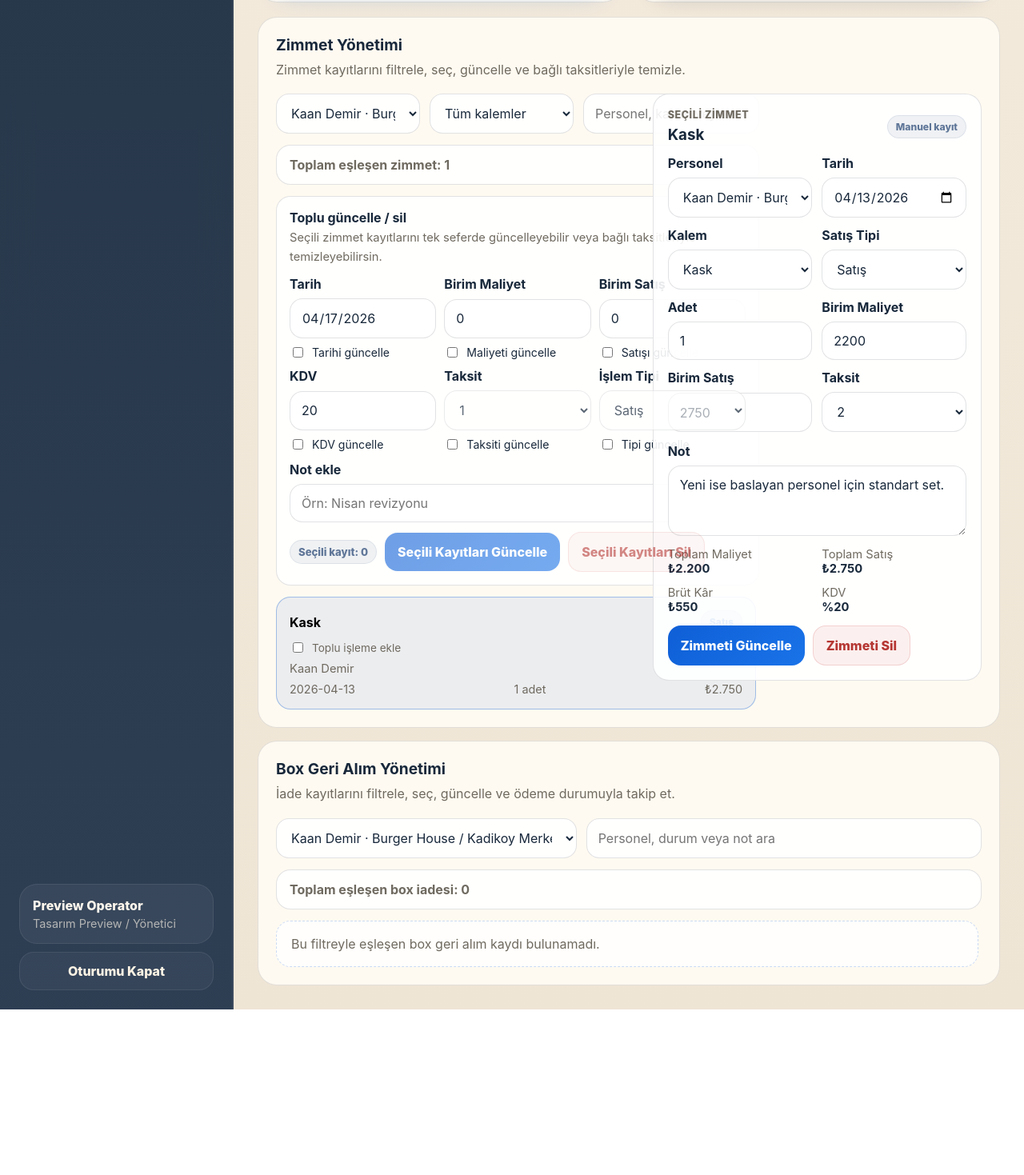
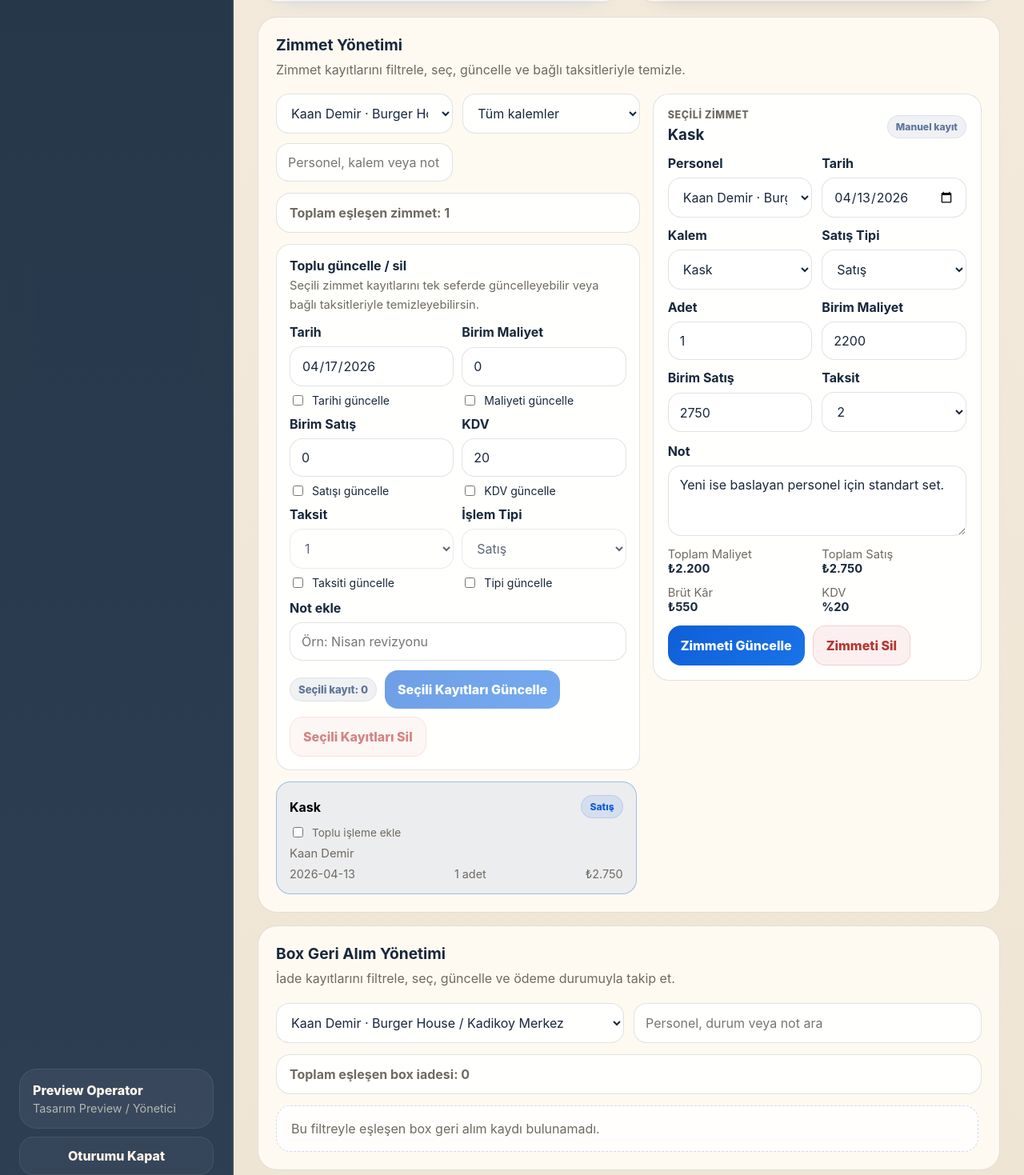
Before and after one commit to catkapinda/catkapinda-crm, a Next.js app in the folder v2/frontend/: page /preview/equipment in a window 1280 px wide. Shown: the part 3522-4991 px from the top of the page at 80% size. Before the commit the page ends 4784 px from the top, so only its background shows below. Built offline with nearby package versions, Linux system fonts and the light colour scheme.

Commit message:
Make management filters wrap cleanly

```diff
--- a/v2/frontend/components/attendance/attendance-management-workspace.tsx
+++ b/v2/frontend/components/attendance/attendance-management-workspace.tsx
@@ -646,7 +646,7 @@ export function AttendanceManagementWorkspace() {
             <div
               style={{
                 display: "grid",
-                gridTemplateColumns: "minmax(0, 1fr) minmax(220px, 280px) minmax(180px, 220px)",
+                gridTemplateColumns: "repeat(auto-fit, minmax(220px, 1fr))",
                 gap: "12px",
               }}
             >
--- a/v2/frontend/components/deductions/deduction-management-workspace.tsx
+++ b/v2/frontend/components/deductions/deduction-management-workspace.tsx
@@ -425,7 +425,7 @@ export function DeductionManagementWorkspace() {
           <div
             style={{
               display: "grid",
-              gridTemplateColumns: "minmax(180px, 1fr) minmax(180px, 1fr) minmax(180px, 1.2fr)",
+              gridTemplateColumns: "repeat(auto-fit, minmax(220px, 1fr))",
               gap: "12px",
             }}
           >
--- a/v2/frontend/components/equipment/equipment-management-workspace.tsx
+++ b/v2/frontend/components/equipment/equipment-management-workspace.tsx
@@ -656,7 +656,7 @@ export function EquipmentManagementWorkspace() {
             <div
               style={{
                 display: "grid",
-                gridTemplateColumns: "minmax(180px, 0.9fr) minmax(180px, 0.9fr) minmax(220px, 1.2fr)",
+                gridTemplateColumns: "repeat(auto-fit, minmax(220px, 1fr))",
                 gap: "12px",
               }}
             >
@@ -1337,7 +1337,7 @@ export function EquipmentManagementWorkspace() {
             <div
               style={{
                 display: "grid",
-                gridTemplateColumns: "minmax(180px, 0.95fr) minmax(220px, 1.25fr)",
+                gridTemplateColumns: "repeat(auto-fit, minmax(220px, 1fr))",
                 gap: "12px",
               }}
             >
--- a/v2/frontend/components/purchases/purchase-management-workspace.tsx
+++ b/v2/frontend/components/purchases/purchase-management-workspace.tsx
@@ -279,7 +279,7 @@ export function PurchaseManagementWorkspace() {
           <div
             style={{
               display: "grid",
-              gridTemplateColumns: "minmax(180px, 0.9fr) minmax(220px, 1.3fr)",
+              gridTemplateColumns: "repeat(auto-fit, minmax(220px, 1fr))",
               gap: "12px",
             }}
           >
--- a/v2/frontend/components/restaurants/restaurant-management-workspace.tsx
+++ b/v2/frontend/components/restaurants/restaurant-management-workspace.tsx
@@ -404,7 +404,7 @@ export function RestaurantManagementWorkspace() {
           <div
             style={{
               display: "grid",
-              gridTemplateColumns: "minmax(0, 1.3fr) repeat(2, minmax(160px, 0.6fr))",
+              gridTemplateColumns: "repeat(auto-fit, minmax(220px, 1fr))",
               gap: "12px",
             }}
           >
--- a/v2/frontend/components/sales/sales-management-workspace.tsx
+++ b/v2/frontend/components/sales/sales-management-workspace.tsx
@@ -355,7 +355,7 @@ export function SalesManagementWorkspace() {
           <div
             style={{
               display: "grid",
-              gridTemplateColumns: "minmax(160px, 0.7fr) minmax(170px, 0.8fr) minmax(220px, 1.3fr)",
+              gridTemplateColumns: "repeat(auto-fit, minmax(220px, 1fr))",
               gap: "12px",
             }}
           >
```
